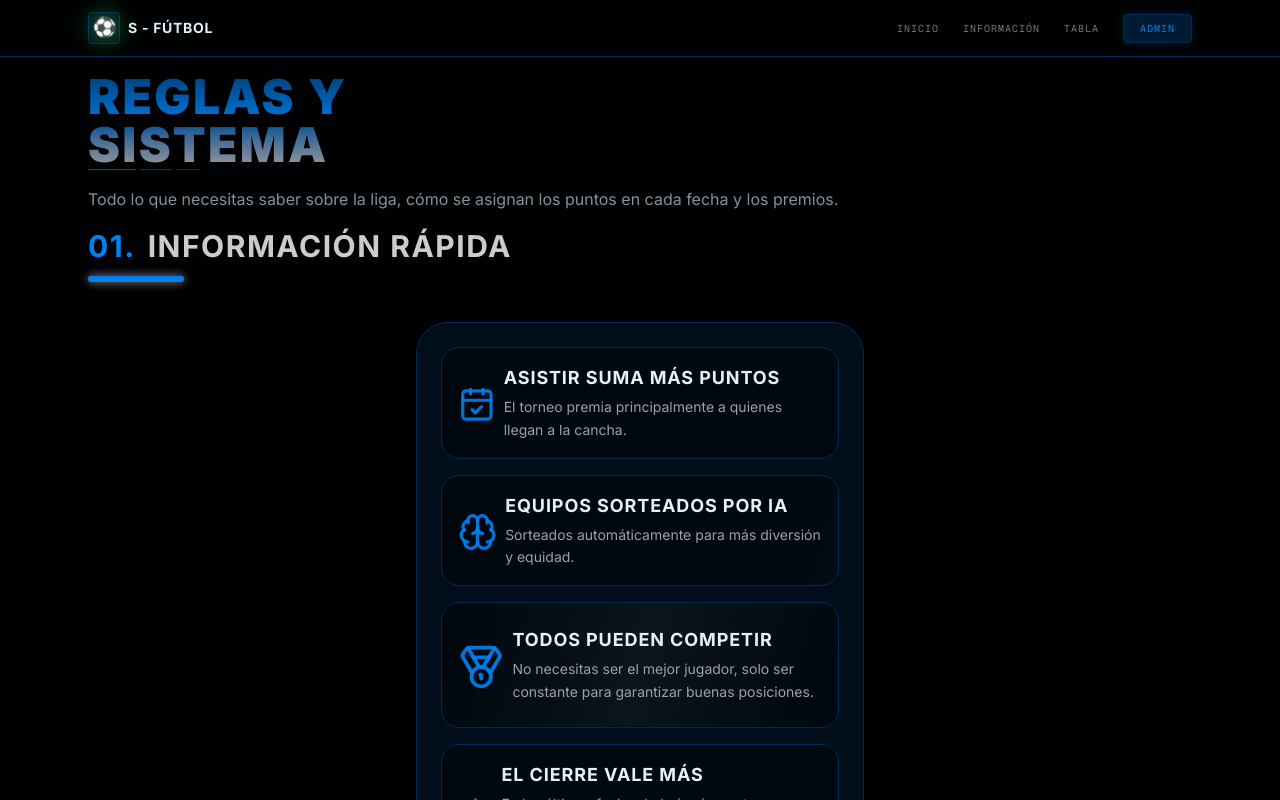
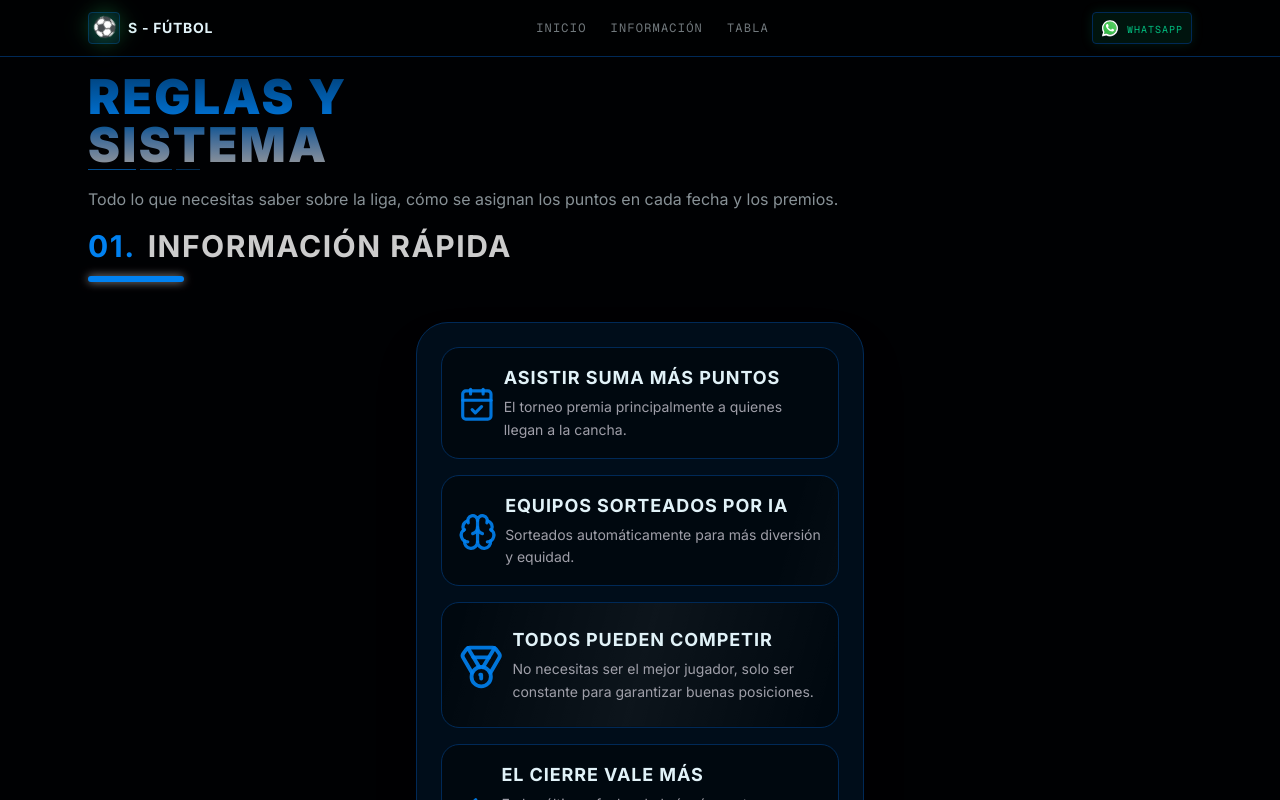
Before and after one commit to Wida7/s-futbol, a Next.js app: page /information in a window 1280 px wide. Shown: the top 800 px of the page. Built offline with nearby package versions, Linux system fonts and the light colour scheme.

Commit message:
WhatsApp

```diff
--- a/components/thegridcn/Navbar.tsx
+++ b/components/thegridcn/Navbar.tsx
@@ -8,6 +8,7 @@ import {
   Menu,
   X,
 } from "lucide-react"
+import Image from "next/image"
 
 /* ─────────────────────────────────────────────
  * Mock Data Constants
@@ -48,19 +49,22 @@ export function Navbar() {
             </span>
           </a>
 
+
+
           {/* Desktop nav links */}
           <div className="hidden items-center gap-6 md:flex">
             {LANDING_NAV_LINKS.map((link) => (
               <a
                 key={link.href}
                 href={link.href}
-                className="font-mono text-[10px] uppercase tracking-widest text-foreground/50 transition-colors hover:text-primary"
+                className="font-mono text-[12px] uppercase tracking-widest text-foreground/50 transition-colors hover:text-primary"
               >
                 {link.label}
               </a>
             ))}
+            {/*
             <a
-              /* href="#pricing" */
+              href="#pricing"
               onClick={() =>
                 addToast({
                   title: "No no no!",
@@ -72,10 +76,20 @@ export function Navbar() {
               className="rounded border border-primary bg-primary/20 px-4 py-1.5 font-mono text-[10px] uppercase tracking-widest text-primary shadow-[0_0_12px_rgba(var(--primary-rgb,0,180,255),0.15)] transition-all duration-300 hover:bg-primary/30"
             >
               Admin
-            </a>
+            </a> */}
           </div>
 
           {/* Mobile hamburger */}
+          <div className="flex items-center gap-2">
+            <a
+              href="https://wa.me/573057724056?text=Hola,%20quiero%20recibir%20más%20información%20sobre%20S-Fútbol!"
+              target="_blank"
+              rel="noopener noreferrer"
+              className="inline-flex items-end gap-2 rounded border border-emerald-500 bg-emerald-500/10 px-2 py-1.5 font-mono text-[10px] uppercase tracking-widest text-emerald-500 shadow-[0_0_12px_rgba(16,185,129,0.15)] transition-all duration-300 hover:bg-emerald-500/20"
+            >
+              <Image src="/whatsapp.svg" alt="WhatsApp" width={18} height={18} />
+              <span className="hidden md:inline">WhatsApp</span>
+            </a>
             <button
               className="flex h-8 w-8 items-center justify-center rounded border border-primary/30 text-foreground/60 md:hidden"
               onClick={() => setMobileMenuOpen(!mobileMenuOpen)}
@@ -86,7 +100,7 @@ export function Navbar() {
               ) : (
                 <Menu className="h-4 w-4" />
               )}
-          </button>
+            </button></div>
         </div>
 
         {/* Mobile menu */}
@@ -103,11 +117,12 @@ export function Navbar() {
                   {link.label}
                 </a>
               ))}
+              {/*
               <a
-                /* href="#pricing" */
+                href="#pricing"
                 onClick={() => {
                   addToast({
-                  title: "No no no!",
+                    title: "Access Denied",
                     description: "No tienes permisos 🚫",
                     variant: "warning", // success | error | warning | info
                     duration: 4000,     // opcional, tiempo en ms
@@ -117,7 +132,7 @@ export function Navbar() {
                 className="mt-2 rounded border border-primary bg-primary/20 px-4 py-2 text-center font-mono text-[10px] uppercase tracking-widest text-primary"
               >
                 Admin
-              </a>
+              </a>*/}
             </div>
           </div>
         )}
```
Also changed, not shown: public/whatsapp.svg (added). Lines whose indentation alone changed are shown as unchanged.
